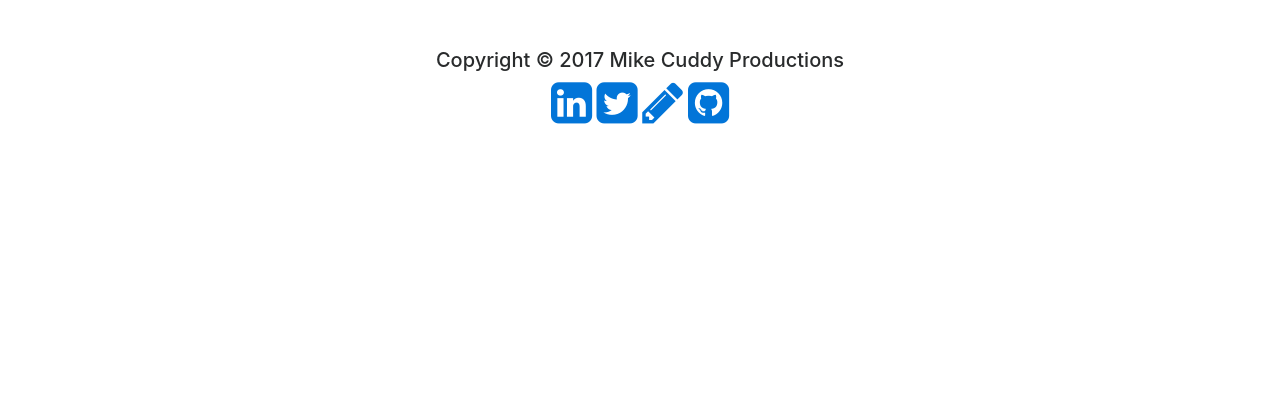
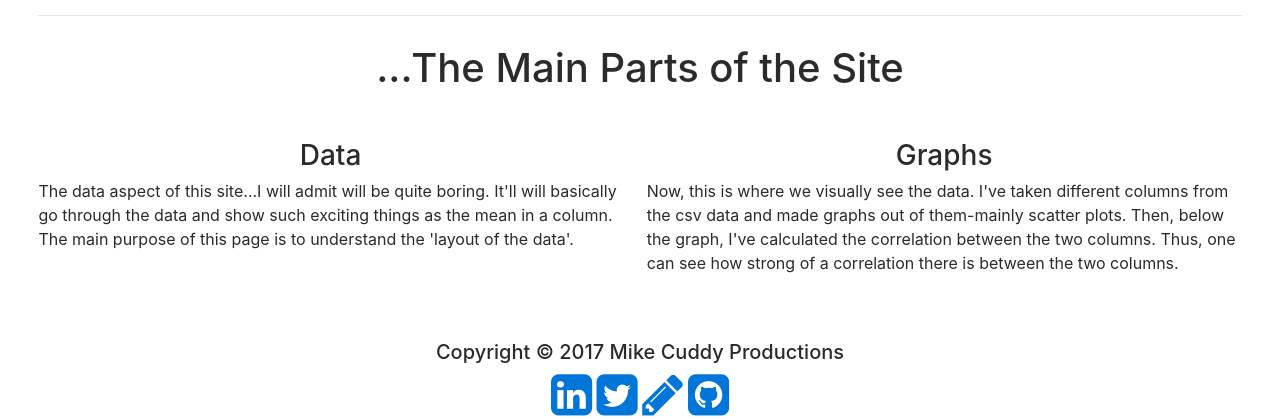
Before and after one commit to ravenusmc/hate_crimes, a Flask app: page /home in a window 1280 px wide. Shown: the part 507-926 px from the top of the page. Before the commit the page ends 631 px from the top, so only its background shows below. Run offline with Flask 2, Linux system fonts and the light colour scheme; the visitor is signed in with stand-in values (Sample User, id 1); parts of the project's set-up code (start-up, migrations or seed data) failed here and were passed over; some libraries are stand-ins or nearby versions.

Commit message:
added section to home page

```diff
--- /dev/null
+++ b/static/css/generic.css
@@ -0,0 +1,8 @@
+/*****************************************
+All of the CSS code in this file will handle the
+CSS that is used throughout this project
+****************************************/
+
+.center {
+  text-align: center;
+}
--- a/static/css/home.css
+++ b/static/css/home.css
@@ -2,6 +2,7 @@
 All of the CSS code in this file will handle the
 CSS on the home.html file.
 ****************************************/
+
 
 
 /*****************************************
@@ -27,6 +28,7 @@ The CSS code below here will deal with section one
   grid-template-columns: repeat(2, 1fr);
   grid-template-areas:
   "one two";
+  grid-gap: 1.5em;
 }
 
 .one {
@@ -49,6 +51,38 @@ The CSS code below here will deal with section one
   grid-area: two;
 }
 
+/*****************************************
+The CSS code below here will deal with section two
+****************************************/
+
+.section_two_heading {
+  margin-top: 30px;
+}
+
+#section_two {
+  margin-top: 50px;
+  display: grid;
+  grid-template-rows: repeat(1, auto);
+  grid-template-columns: repeat(2, auto);
+  grid-template-areas:
+  "three four";
+  grid-gap: 1.5em;
+}
+
+.three {
+  grid-area: three;
+  display: flex;
+  flex-direction: column;
+  align-items: center;
+}
+
+.four {
+  grid-area: four;
+  display: flex;
+  flex-direction: column;
+  align-items: center;
+}
+
 
 /*****************************************
 Code for media queries
@@ -64,5 +98,13 @@ Code for media queries
     "two";
   }
 
+  #section_two {
+    grid-template-rows: repeat(2, auto);
+    grid-template-columns: repeat(1, auto);
+    grid-template-areas:
+    "three"
+    "four";
+  }
+
 
 }
--- a/templates/home.html
+++ b/templates/home.html
@@ -2,6 +2,7 @@
 
 {% block body %}
 <link rel="stylesheet" type="text/css" href="{{ url_for('static', filename='css/home.css') }}">
+<link rel="stylesheet" type="text/css" href="{{ url_for('static', filename='css/generic.css') }}">
 
 <main>
 
@@ -10,7 +11,7 @@
     <div class='one'>
       <h1>Project Purpose</h1>
       <p>
-        The purpose of this project is to investigate hate crimes across the U.S. as a data science project. However, the user is encouraged not to take the findings in this project for fact. The reason being is that I have never taking a formal data science class. Thus, some of the findings in this project may not be accurate. I will state that I will try my hardest to make the results as accurate as possible. Thus, in conclusion, the main purpose of this project is to improve my skills with Pandas and data science in general.
+        The purpose of this project is to investigate hate crimes across the U.S. as a data science project. However, the user is encouraged not to take the findings in this project for fact. The reason being is that I have never taking a formal data science class. Thus, some of the findings in this project may not be accurate. I will state that I will try my hardest to make the results as accurate as possible. Thus, in conclusion, the main purpose of this project is to improve my skills with Pandas and data science in general. Saying all of that, this site will have two main sections. Data and Graphs...
       </p>
     </div>
 
@@ -19,6 +20,32 @@
 
   </section>
 
+  <hr>
+
+  <h1 class='section_two_heading center'>...The Main Parts of the Site</h1>
+
+  <section id='section_two'>
+
+    <div class='three'>
+      <h3>Data</h3>
+      <p>
+        The data aspect of this site...I will admit will be quite boring. It'll will basically go through
+        the data and show such exciting things as the mean in a column. The main purpose of this page is to
+        understand the 'layout of the data'.
+      </p>
+    </div>
+
+    <div class='four'>
+      <h3>Graphs</h3>
+      <p>
+        Now, this is where we visually see the data. I've taken different columns from the csv data and made graphs out of them-mainly scatter plots. Then, below the graph, I've calculated the correlation between the two columns. Thus, one can see how strong of a correlation there is between the two columns.
+      </p>
+    </div>
+
+  </section>
+
+
+
 
 </main>
 
```
